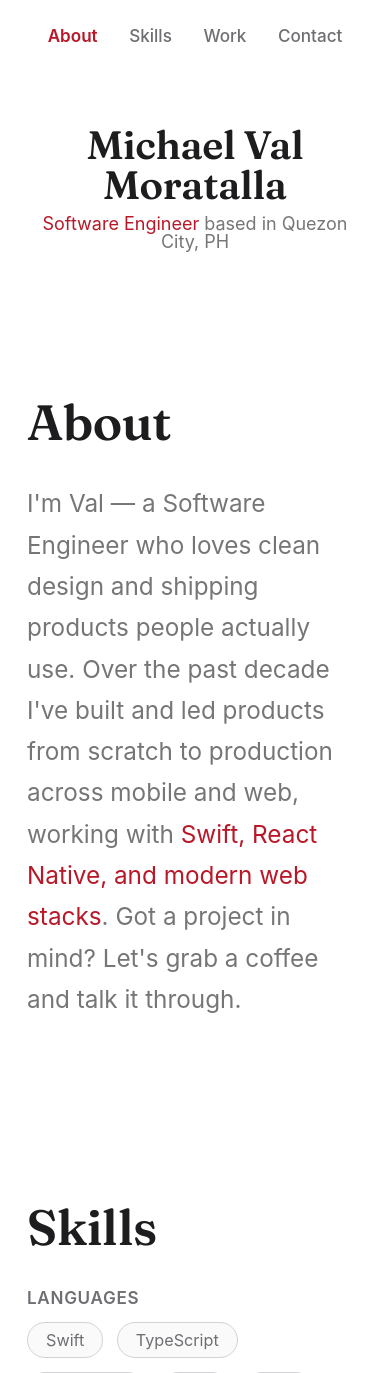
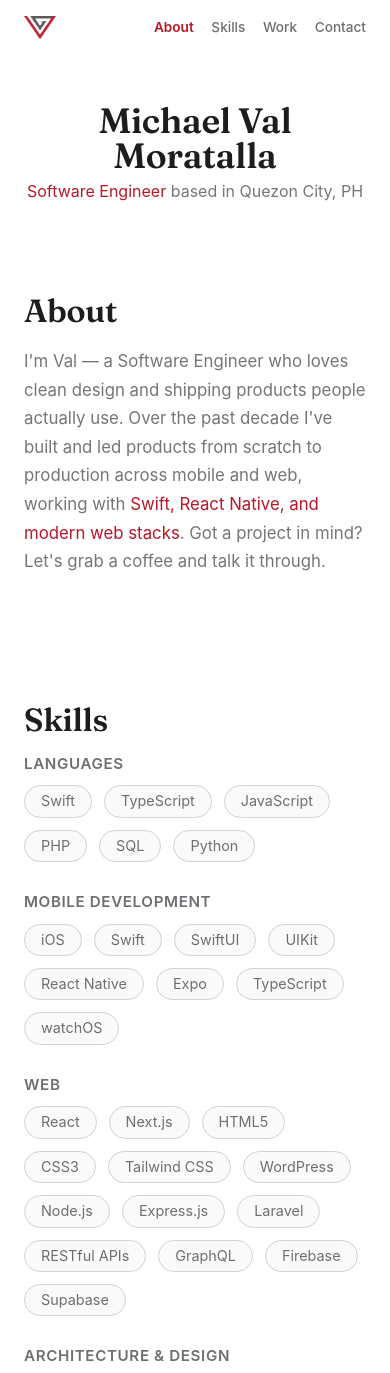
Before and after one commit to aakocval/portfolio, a PHP site: page / in a window 390 px wide. Shown: the top 1373 px of the page. Run offline with PHP 8.4, Linux system fonts and the light colour scheme.

Commit message:
[Chore] Housekeeping

```diff
--- a/css/scss/_base.scss
+++ b/css/scss/_base.scss
@@ -14,12 +14,6 @@ body {
 
 html {
     font-size: 112.5%;
-    scroll-snap-type: y proximity;
-}
-
-.hero,
-.section {
-    scroll-snap-align: start;
 }
 
 a {
@@ -140,6 +134,7 @@ h1, h2 {
 .site-content {
     width: 65%;
     padding: 0 4rem 0 7rem;
+    overflow-x: clip;
 }
 
 .hero {
@@ -391,6 +386,7 @@ h1, h2 {
     display: flex;
     overflow-x: auto;
     overflow-y: hidden;
+    overscroll-behavior-x: contain;
     scroll-snap-type: x mandatory;
     -webkit-overflow-scrolling: touch;
     scrollbar-width: none;
--- a/css/scss/_media-query.scss
+++ b/css/scss/_media-query.scss
@@ -1,15 +1,35 @@
 @media (max-width: 900px) {
     .site-panel {
-        display: none;
-    }
-
-    .site-logo {
         display: none;
     }
 
     .site-content {
         width: 100%;
         padding: 0 1.5rem;
+    }
+
+    .site-topbar {
+        position: sticky;
+        top: 0;
+        z-index: 55;
+        display: flex;
+        align-items: center;
+        justify-content: space-between;
+        gap: 1rem;
+        padding: 1rem 1.5rem;
+        background: $dblack;
+        transition: transform 0.3s ease;
+
+        &.is-hidden {
+            transform: translateY(-100%);
+        }
+    }
+
+    .site-logo {
+        position: static;
+        display: block;
+        width: 32px;
+        margin: 0;
     }
 
     .hero {
@@ -19,15 +39,22 @@
         padding: 3rem 0 2rem;
     }
 
+    .section {
+        min-height: auto;
+        justify-content: flex-start;
+    }
+
     .hero-links {
         position: static;
-        margin-top: 0;
-        padding: 1.5rem 0;
-        justify-content: center;
-        flex-wrap: wrap;
+        margin: 0;
+        padding: 0;
+        gap: 1.1rem;
+        justify-content: flex-end;
+        flex-wrap: nowrap;
 
         a {
             color: $gray;
+            font-size: 0.85rem;
 
             &:hover {
                 color: $black;
@@ -40,7 +67,17 @@
     }
 }
 
+@media (min-width: 700px) and (max-width: 900px) {
+    .projects-list {
+        grid-template-columns: repeat(3, 1fr);
+    }
+}
+
 @media (max-width: 600px) {
+    html {
+        font-size: 100%;
+    }
+
     .hero-name {
         font-size: 2.2rem;
     }
@@ -51,6 +88,23 @@
 
     .section {
         padding: 4rem 0;
+
+        h2 {
+            font-size: 2rem;
+            margin-bottom: 1.25rem;
+        }
+    }
+
+    .about-text {
+        font-size: 1.05rem;
+    }
+
+    .contact-statement {
+        font-size: 1.75rem;
+    }
+
+    .contact-email {
+        font-size: 1.5rem;
     }
 
     .projects-list {
--- a/index.html
+++ b/index.html
@@ -33,6 +33,7 @@
         <p class="site-copyright">&copy; <span id="year"></span> Michael Val Moratalla</p>
     </div>
 
+    <div class="site-topbar" id="site-topbar">
         <img src="images/logo.png" class="site-logo" alt="Michael Val Moratalla logo">
 
         <nav class="hero-links" id="hero-nav" aria-label="Primary">
@@ -41,6 +42,7 @@
             <a href="#work" data-nav="work">Work</a>
             <a href="#contact" data-nav="contact">Contact</a>
         </nav>
+    </div>
 
     <div class="site-content">
     <header class="hero" id="hero">
--- a/js/app.js
+++ b/js/app.js
@@ -172,9 +172,32 @@ function initNavHighlight() {
 function initLogoRefresh() {
     document.querySelectorAll('.site-logo').forEach(function (logo) {
         logo.addEventListener('click', function () {
-            location.reload();
+            window.scrollTo({ top: 0, behavior: 'smooth' });
         });
     });
+}
+
+function initTopbarAutoHide() {
+    var bar = document.getElementById('site-topbar');
+    if (!bar) return;
+    var mq = window.matchMedia('(max-width: 900px)');
+    var lastY = window.scrollY;
+    function update() {
+        if (!mq.matches) {
+            bar.classList.remove('is-hidden');
+            lastY = window.scrollY;
+            return;
+        }
+        var currentY = window.scrollY;
+        if (currentY > lastY && currentY > 80) {
+            bar.classList.add('is-hidden');
+        } else {
+            bar.classList.remove('is-hidden');
+        }
+        lastY = currentY;
+    }
+    window.addEventListener('scroll', update, { passive: true });
+    window.addEventListener('resize', update);
 }
 
 // Placeholder copy — swap for real per-section text/imagery later.
@@ -346,6 +369,7 @@ document.addEventListener('DOMContentLoaded', function () {
     initScrollProgress();
     initNavHighlight();
     initLogoRefresh();
+    initTopbarAutoHide();
     initPanelText();
     initProjectColorShuffle();
     var yearEl = document.getElementById('year');
```
Also changed, not shown: css/style.min.css, 2 other files. Lines whose indentation alone changed are shown as unchanged.
